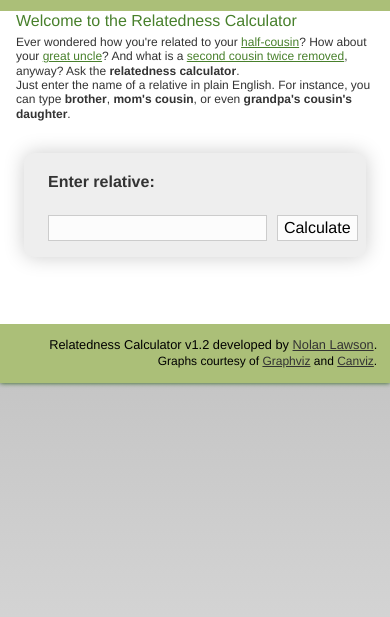
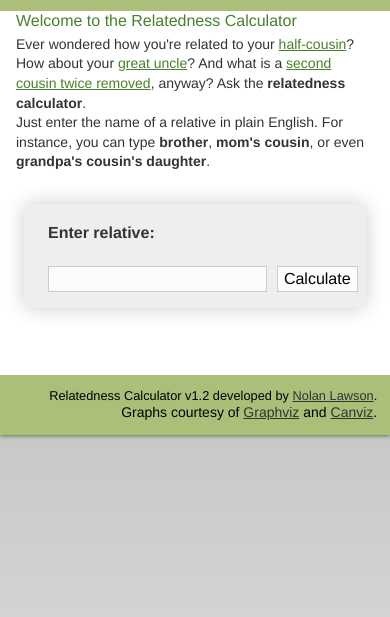
Before and after one commit to nolanlawson/relatedness-calculator-ui, a website built with Parcel: page src/index.html in a window 390 px wide. Shown: the part 67-684 px from the top of the page. Built offline with nearby package versions, Linux system fonts and the light colour scheme.

Commit message:
fix: fix more mobile styles

```diff
--- a/src/css/main.css
+++ b/src/css/main.css
@@ -659,8 +659,11 @@ p {
 }
 
 @media screen and (max-width: 720px) {
+    p, li {
+        /* fix lighthouse warning about text too small */
+        font-size: 14px !important;
+    }
     p {
-        /* fix lighthouse warning about text too small */
-        font-size: 12px !important;
+        line-height: 1.4em !important;
     }
 }
```
